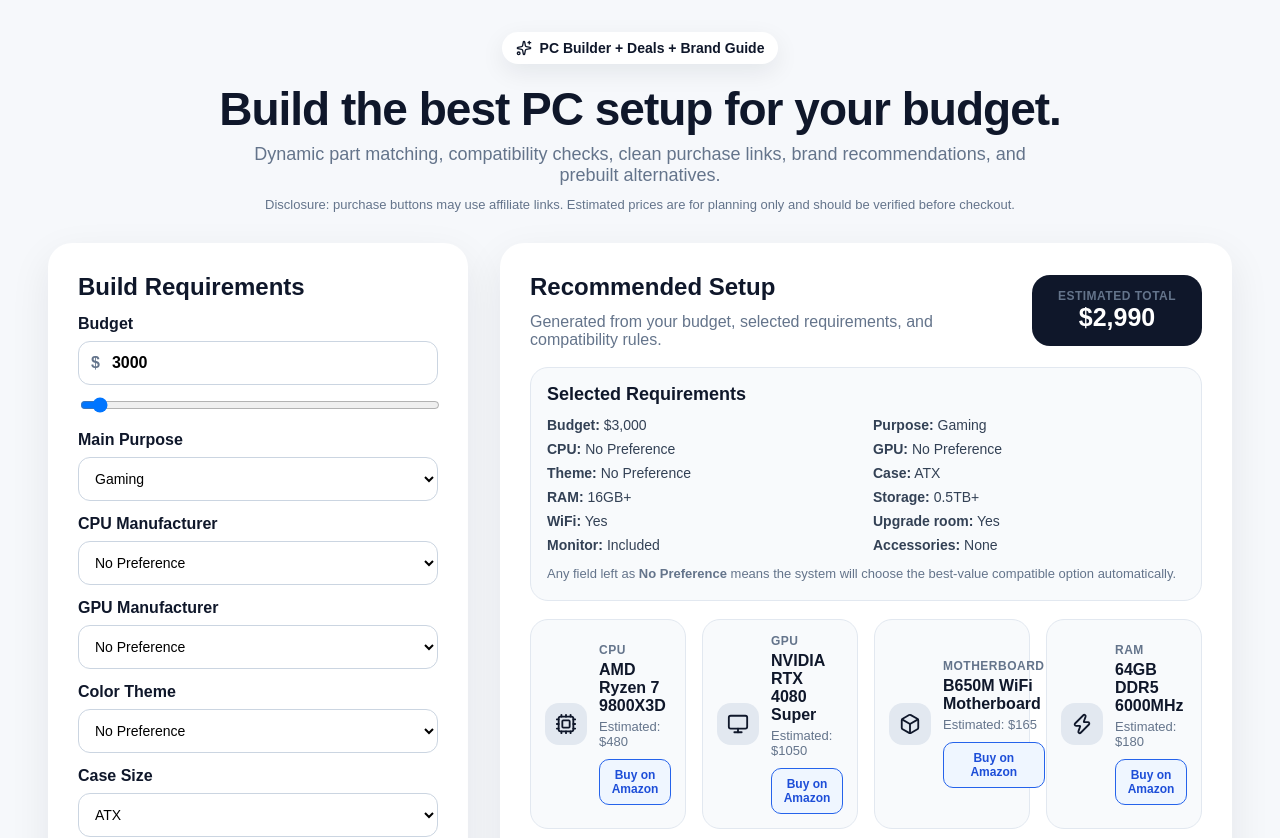
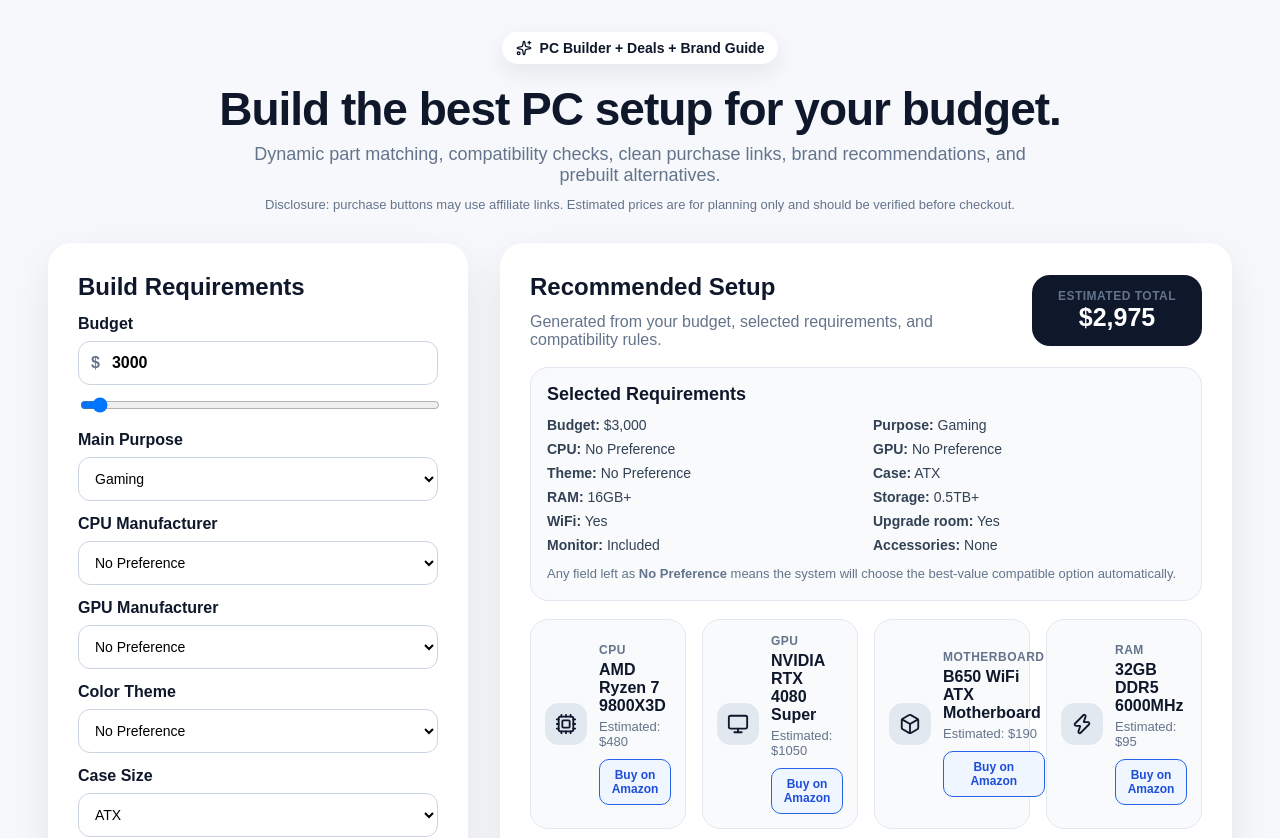
Before and after one commit to IwandyOvO/pc-builder, a React (Vite) app: page / in a window 1280 px wide. Shown: the top 838 px of the page. Built offline with nearby package versions, Linux system fonts and the light colour scheme.

Commit message:
fix recommendation logic by use case

```diff
--- a/src/App.jsx
+++ b/src/App.jsx
@@ -270,24 +270,134 @@ function recommendMonitor(gpu, purpose, includeMonitor) {
   return parts.monitor.find((m) => m.resolution === "1080p") || parts.monitor[0];
 }
 
+function getPurposeProfile(purpose, budget) {
+  const highBudget = budget >= 5000;
+  const ultraBudget = budget >= 10000;
+
+  if (purpose === "Gaming") {
+    return {
+      cpuWeight: highBudget ? 1.45 : 0.95,
+      gpuWeight: highBudget ? 1.35 : 1.65,
+      ramWeight: 0.16,
+      storageWeight: 0.06,
+      monitorWeight: 0.18,
+      targetRamMax: ultraBudget ? 128 : highBudget ? 64 : 32,
+      targetStorageMax: ultraBudget ? 8 : highBudget ? 4 : 2,
+      preferCpuNames: highBudget ? ["Ryzen 9", "Core i9", "Core Ultra 9", "9950X3D", "7950X3D"] : ["7800X3D", "9800X3D", "Ryzen 7"],
+      blockWorkstationCpu: true,
+      blockWorkstationGpu: true,
+    };
+  }
+
+  if (purpose === "Streaming") {
+    return {
+      cpuWeight: 1.25,
+      gpuWeight: 1.35,
+      ramWeight: 0.25,
+      storageWeight: 0.12,
+      monitorWeight: 0.12,
+      targetRamMax: highBudget ? 128 : 64,
+      targetStorageMax: highBudget ? 8 : 4,
+      preferCpuNames: highBudget ? ["Ryzen 9", "Core i9", "Core Ultra 9"] : ["Ryzen 7", "Core i7"],
+      blockWorkstationCpu: true,
+      blockWorkstationGpu: true,
+    };
+  }
+
+  if (purpose === "Video Editing") {
+    return {
+      cpuWeight: 1.55,
+      gpuWeight: 1.05,
+      ramWeight: 0.42,
+      storageWeight: 0.3,
+      monitorWeight: 0.1,
+      targetRamMax: ultraBudget ? 256 : highBudget ? 128 : 64,
+      targetStorageMax: ultraBudget ? 16 : highBudget ? 8 : 4,
+      preferCpuNames: ["Ryzen 9", "Core i9", "Core Ultra 9", "Threadripper"],
+      blockWorkstationCpu: budget < 7000,
+      blockWorkstationGpu: true,
+    };
+  }
+
+  if (purpose === "AI / ML") {
+    return {
+      cpuWeight: 1.05,
+      gpuWeight: 1.95,
+      ramWeight: 0.65,
+      storageWeight: 0.28,
+      monitorWeight: 0.04,
+      targetRamMax: ultraBudget ? 1024 : highBudget ? 256 : 128,
+      targetStorageMax: ultraBudget ? 64 : highBudget ? 16 : 8,
+      preferCpuNames: ["Threadripper", "Ryzen 9", "Core Ultra 9", "Core i9"],
+      blockWorkstationCpu: budget < 8000,
+      blockWorkstationGpu: budget < 8000,
+    };
+  }
+
+  if (purpose === "Workstation") {
+    return {
+      cpuWeight: 1.8,
+      gpuWeight: 1.1,
+      ramWeight: 0.65,
+      storageWeight: 0.38,
+      monitorWeight: 0.05,
+      targetRamMax: ultraBudget ? 1024 : highBudget ? 256 : 128,
+      targetStorageMax: ultraBudget ? 64 : highBudget ? 16 : 8,
+      preferCpuNames: ["Threadripper", "Ryzen 9", "Core i9", "Core Ultra 9"],
+      blockWorkstationCpu: budget < 7000,
+      blockWorkstationGpu: budget < 12000,
+    };
+  }
+
+  if (BASIC_PURPOSES.includes(purpose)) {
+    return {
+      cpuWeight: 1.05,
+      gpuWeight: 0.15,
+      ramWeight: 0.35,
+      storageWeight: 0.28,
+      monitorWeight: 0.1,
+      targetRamMax: 32,
+      targetStorageMax: 2,
+      preferCpuNames: ["Ryzen 5", "Core i5", "Core i3", "5600G"],
+      blockWorkstationCpu: true,
+      blockWorkstationGpu: true,
+    };
+  }
+
+  return {
+    cpuWeight: 1.15,
+    gpuWeight: 1.2,
+    ramWeight: 0.25,
+    storageWeight: 0.16,
+    monitorWeight: 0.1,
+    targetRamMax: highBudget ? 128 : 64,
+    targetStorageMax: highBudget ? 8 : 4,
+    preferCpuNames: ["Ryzen 7", "Ryzen 9", "Core i7", "Core i9"],
+    blockWorkstationCpu: budget < 7000,
+    blockWorkstationGpu: budget < 10000,
+  };
+}
+
 function scoreBuild(build, purpose, budget) {
   const metric = getMetric(purpose);
-  const isBasicUse = BASIC_PURPOSES.includes(purpose);
-  const gpuWeight = isBasicUse ? 0.2 : purpose === "Gaming" ? (budget >= 5000 ? 1.25 : 1.55) : purpose === "AI / ML" ? 1.7 : 1.15;
-  const cpuWeight = isBasicUse ? 1.05 : purpose === "Gaming" ? (budget >= 5000 ? 1.35 : 0.9) : purpose === "AI / ML" ? 1.1 : 1.35;
-  const ramWeight = isBasicUse ? 0.3 : purpose === "Gaming" ? 0.18 : purpose === "AI / ML" ? 0.6 : 0.45;
-  const storageWeight = isBasicUse ? 0.35 : purpose === "Gaming" ? 0.12 : 0.25;
-  const valuePenalty = build.total / Math.max(budget, 1) * (isBasicUse ? 18 : 8);
-  const highBudgetCpuBoost =
-    budget >= 5000 && purpose === "Gaming" && build.cpu.name.includes("Ryzen 9")
-      ? 38
-      : budget >= 5000 && purpose === "Gaming" && build.cpu.name.includes("Core i9")
-      ? 34
-      : budget >= 5000 && purpose === "Gaming" && build.cpu.name.includes("Core Ultra 9")
-      ? 34
-      : 0;
+  const profile = getPurposeProfile(purpose, budget);
 
-  return build.gpu[metric] * gpuWeight + build.cpu[metric] * cpuWeight + build.ram.score * ramWeight + build.storage.score * storageWeight + (build.monitor?.score || 0) * 0.08 - valuePenalty + highBudgetCpuBoost;
+  const preferredCpuBoost = profile.preferCpuNames.some((name) => build.cpu.name.includes(name)) ? 42 : 0;
+  const ramOverkillPenalty = build.ram.sizeGB > profile.targetRamMax ? (build.ram.sizeGB - profile.targetRamMax) * 0.35 : 0;
+  const storageOverkillPenalty = build.storage.sizeTB > profile.targetStorageMax ? (build.storage.sizeTB - profile.targetStorageMax) * 10 : 0;
+  const budgetUseScore = Math.max(0, 1 - Math.abs(budget - build.total) / Math.max(budget, 1)) * 20;
+
+  return (
+    build.gpu[metric] * profile.gpuWeight +
+    build.cpu[metric] * profile.cpuWeight +
+    build.ram.score * profile.ramWeight +
+    build.storage.score * profile.storageWeight +
+    (build.monitor?.score || 0) * profile.monitorWeight +
+    preferredCpuBoost +
+    budgetUseScore -
+    ramOverkillPenalty -
+    storageOverkillPenalty
+  );
 }
 
 function generateBuild(settings) {
@@ -295,18 +405,27 @@ function generateBuild(settings) {
   const candidates = [];
   const isBasicUse = BASIC_PURPOSES.includes(purpose);
   const workstationMode = purpose === "AI / ML" || purpose === "Workstation" || purpose === "Video Editing";
+  const profile = getPurposeProfile(purpose, budget);
 
   const cpuPool = parts.cpu.filter((p) => {
     const brandOk = cpuPref === "No Preference" || p.brand === cpuPref;
-    const tierOk = workstationMode || p.tier !== "workstation";
-    return brandOk && tierOk;
+    const workstationOk = !profile.blockWorkstationCpu || p.tier !== "workstation";
+    const highBudgetGamingOk =
+      purpose !== "Gaming" ||
+      budget < 5000 ||
+      p.name.includes("Ryzen 9") ||
+      p.name.includes("Core i9") ||
+      p.name.includes("Core Ultra 9") ||
+      p.name.includes("7950X3D") ||
+      p.name.includes("9950X3D");
+    return brandOk && workstationOk && highBudgetGamingOk;
   });
 
   const gpuPool = parts.gpu.filter((p) => {
     const brandOk = gpuPref === "No Preference" || p.brand === gpuPref;
-    const tierOk = workstationMode || p.tier !== "workstation";
+    const workstationOk = !profile.blockWorkstationGpu || p.tier !== "workstation";
     const basicOk = !isBasicUse || p.brand === "Integrated" || p.price <= 300;
-    return brandOk && tierOk && basicOk;
+    return brandOk && workstationOk && basicOk;
   });
 
   for (const cpu of cpuPool) {
@@ -321,11 +440,11 @@ function generateBuild(settings) {
       for (const motherboard of motherboards) {
         const rams = parts.ram.filter((r) => {
           const platformOk = cpu.socket === "AM4" ? r.platform === "AM4" : cpu.socket === "sTR5" ? r.platform === "sTR5" : r.platform === "AM5/LGA1700";
-          return platformOk && r.sizeGB >= minRam;
+          return platformOk && r.sizeGB >= minRam && r.sizeGB <= profile.targetRamMax;
         });
 
         for (const ram of rams) {
-          const storages = parts.storage.filter((s) => s.sizeTB >= minStorage);
+          const storages = parts.storage.filter((s) => s.sizeTB >= minStorage && s.sizeTB <= profile.targetStorageMax);
           for (const storage of storages) {
             const cases = parts.case.filter((c) => {
               const colorOk = color === "No Preference" || c.color === color || (color === "Minimal" && c.color === "Black");
```
